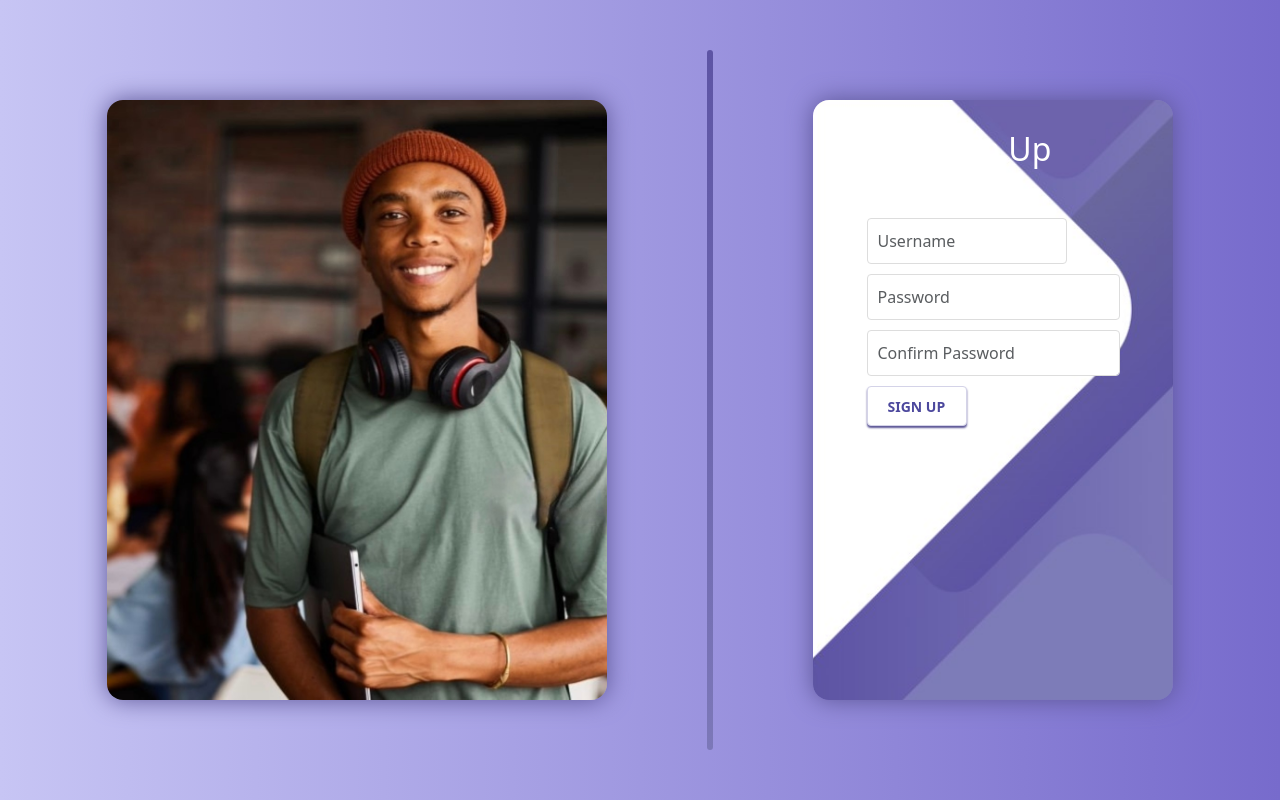
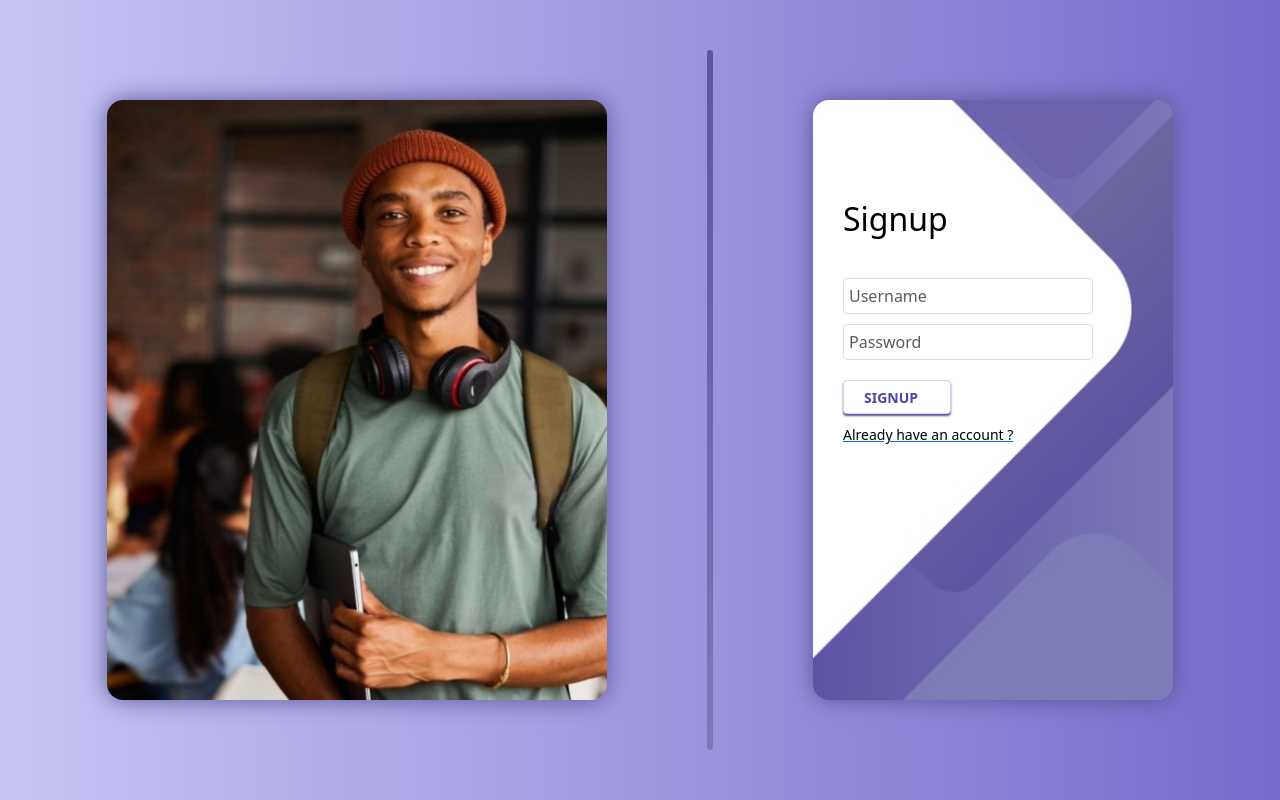
Before and after one commit to Tamanna130/CS-frontend, a React (Create React App) app: page /signup in a window 1280 px wide. Built offline with nearby package versions, Linux system fonts and the light colour scheme.

Commit message:
Updated th desig of Signup and Loogin Page

```diff
--- a/src/pages/Loginpage.js
+++ b/src/pages/Loginpage.js
@@ -6,6 +6,7 @@ import LoginImage from "../templates/Base/images/Capture.png"
 import { login } from "../stores/reducers/userInfo";
 import { useDispatch } from "react-redux";
 import {jwtDecode} from 'jwt-decode';
+import { Link } from "react-router-dom";
 const Loginpage = () => {
   const [username, setUsername] = useState("");
   const [password, setPassword] = useState("");
@@ -108,22 +109,23 @@ const Loginpage = () => {
           backgroundSize: "cover",
           backgroundRepeat: "no-repeat",
           // backgroundPosition: "-5% -5%",
-          // justifyContent: "center",
-          alignItems: "center",
+          justifyContent: "left",
+          // alignItems: "center",
         }}
       >
         <h2 className="login_title" style={{
-          color: "#fff",
-          marginTop: "30px",
-          marginBottom: "50px"
+          color: "black",
+          marginTop: "100px",
+          marginBottom: "40px",
+          marginLeft: "30px"
         }}>Login</h2>
 
         <div
           style={{
             display: "flex",
             flexDirection: "column",
-            alignItems: "center",
-            justifyContent: "center"
+            // alignItems: "center",
+            // justifyContent: "center"
           }}
         >
 
@@ -138,9 +140,10 @@ const Loginpage = () => {
                 style={{
                   borderColor: "#ddd",
                   borderRadius: "4px",
-                  padding: "10px",
+                  padding: "5px",
                   marginBottom: "10px",
-                  width: "300px"
+                  marginLeft: "30px",
+                  width: "250px"
                 }}
               />
             </FormGroup>
@@ -154,8 +157,10 @@ const Loginpage = () => {
                 style={{
                   borderColor: "#ddd",
                   borderRadius: "4px",
-                  padding: "10px",
-                  marginBottom: "10px"
+                  padding: "5px",
+                  marginBottom: "20px",
+                  marginLeft: "30px",
+                  width: "250px"
                 }}
               />
             </FormGroup>
@@ -165,7 +170,7 @@ const Loginpage = () => {
               style={{
                 background: "#fff",
                 fontSize: "14px",
-                height: "40px",
+                height: "30px",
                 padding: "16px 20px",
                 borderRadius: "4px",
                 border: "1px solid #D4D3E8",
@@ -177,10 +182,23 @@ const Loginpage = () => {
                 color: "#4C489D",
                 boxShadow: "0px 2px 2px #5C5696",
                 cursor: "pointer",
+                marginLeft: "30px"
               }}
             >
               Log In
             </Button>
+
+            {/* create new account ? */}
+            <div style={{
+              marginLeft: "30px",
+              marginTop: "10px",
+            }}>
+              <Link to="/signup">
+              <p style={{ color: "black", fontSize: "14px" }}>
+                Don't have an account ?
+              </p>
+              </Link>
+            </div>
           </Form>
           {errorMessage && (
             <Alert
--- a/src/pages/Signuppage.js
+++ b/src/pages/Signuppage.js
@@ -3,33 +3,46 @@ import { Form, FormGroup, FormControl, Button, Alert } from "react-bootstrap";
 import StudentImage from "../templates/Base/images/student.jpg";
 import LoginImage from "../templates/Base/images/Capture.png"
 
-const Signuppage = () => {
+import { login } from "../stores/reducers/userInfo";
+import { useDispatch } from "react-redux";
+import {jwtDecode} from 'jwt-decode';
+import { Link } from "react-router-dom";
+const Loginpage = () => {
   const [username, setUsername] = useState("");
   const [password, setPassword] = useState("");
- const [confirmPassword, setConfirmPassword] = useState("");
   const [errorMessage, setErrorMessage] = useState("");
 
- const handleChangeUsername = (e) => {
-    setUsername(e.target.value);
+  const handleLogin = async (e) => {
+    e.preventDefault();
+
+    try {
+      // Simulated API call to authenticate user
+
+      const response = await fetch("http://127.0.0.1:3000/user/login", {
+        method: "POST",
+        headers: {
+          "Content-Type": "application/json",
+        },
+        body: JSON.stringify({ username, password }),
+      });
+
+      const data = await response.json();
+
+      if (data) {
+        // Redirect to protected page or store token
+        localStorage.setItem("token", data.access_token);
+        localStorage.setItem("username", jwtDecode(data.access_token).username);
+        // ...
+      } else {
+        setErrorMessage(data.message);
+      }
+    } catch (error) {
+      console.error(error.message);
+    }
   };
 
- const handleChangePassword = (e) => {
-    setPassword(e.target.value);
- };
-
- const handleChangeConfirmPassword = (e) => {
-    setConfirmPassword(e.target.value);
- };
-
- const handleSignup = async (e) => {
-    e.preventDefault();
-    if (password !== confirmPassword) {
-      setErrorMessage("Passwords do not match.");
-      return;
-    }
-
-    // Implement your signup logic here
- };
+  const handleChangeUsername = (e) => setUsername(e.target.value);
+  const handleChangePassword = (e) => setPassword(e.target.value);
 
   return (
     <div
@@ -96,18 +109,27 @@ const Signuppage = () => {
           backgroundSize: "cover",
           backgroundRepeat: "no-repeat",
           // backgroundPosition: "-5% -5%",
-          // justifyContent: "center",
-          alignItems: "center",
-
+          justifyContent: "left",
+          // alignItems: "center",
         }}
       >
-      <h2 className="signup_title" style={{
-        color: "#fff",
-        marginTop: "30px",
-        marginBottom: "50px"
-      }}>Sign Up</h2>
+        <h2 className="login_title" style={{
+          color: "black",
+          marginTop: "100px",
+          marginBottom: "40px",
+          marginLeft: "30px"
+        }}>Signup</h2>
 
-      <Form onSubmit={handleSignup}>
+        <div
+          style={{
+            display: "flex",
+            flexDirection: "column",
+            // alignItems: "center",
+            // justifyContent: "center"
+          }}
+        >
+
+          <Form onSubmit={handleLogin}>
             <FormGroup>
               <FormControl
                 type="text"
@@ -118,9 +140,10 @@ const Signuppage = () => {
                 style={{
                   borderColor: "#ddd",
                   borderRadius: "4px",
-              padding: "10px",
+                  padding: "5px",
                   marginBottom: "10px",
-              width: "200px"
+                  marginLeft: "30px",
+                  width: "250px"
                 }}
               />
             </FormGroup>
@@ -134,23 +157,10 @@ const Signuppage = () => {
                 style={{
                   borderColor: "#ddd",
                   borderRadius: "4px",
-              padding: "10px",
-              marginBottom: "10px"
-            }}
-          />
-        </FormGroup>
-        <FormGroup>
-          <FormControl
-            type="password"
-            id="confirmPassword"
-            placeholder="Confirm Password"
-            value={confirmPassword}
-            onChange={handleChangeConfirmPassword}
-            style={{
-              borderColor: "#ddd",
-              borderRadius: "4px",
-              padding: "10px",
-              marginBottom: "10px"
+                  padding: "5px",
+                  marginBottom: "20px",
+                  marginLeft: "30px",
+                  width: "250px"
                 }}
               />
             </FormGroup>
@@ -160,7 +170,7 @@ const Signuppage = () => {
               style={{
                 background: "#fff",
                 fontSize: "14px",
-            height: "40px",
+                height: "30px",
                 padding: "16px 20px",
                 borderRadius: "4px",
                 border: "1px solid #D4D3E8",
@@ -168,14 +178,27 @@ const Signuppage = () => {
                 fontWeight: "700",
                 display: "flex",
                 alignItems: "center",
-            width: "100px",
+                width: "30%",
                 color: "#4C489D",
                 boxShadow: "0px 2px 2px #5C5696",
                 cursor: "pointer",
+                marginLeft: "30px"
               }}
             >
-          Sign Up
+              Signup
             </Button>
+
+            {/* create new account ? */}
+            <div style={{
+              marginLeft: "30px",
+              marginTop: "10px",
+            }}>
+              <Link to="/login">
+              <p style={{ color: "black", fontSize: "14px" }}>
+                Already have an account ?
+              </p>
+              </Link>
+            </div>
           </Form>
           {errorMessage && (
             <Alert
@@ -193,8 +216,8 @@ const Signuppage = () => {
           )}
         </div>
       </div>
-
+    </div>
   );
 };
 
-export default Signuppage;
+export default Loginpage;
```
Lines whose indentation alone changed are shown as unchanged.
